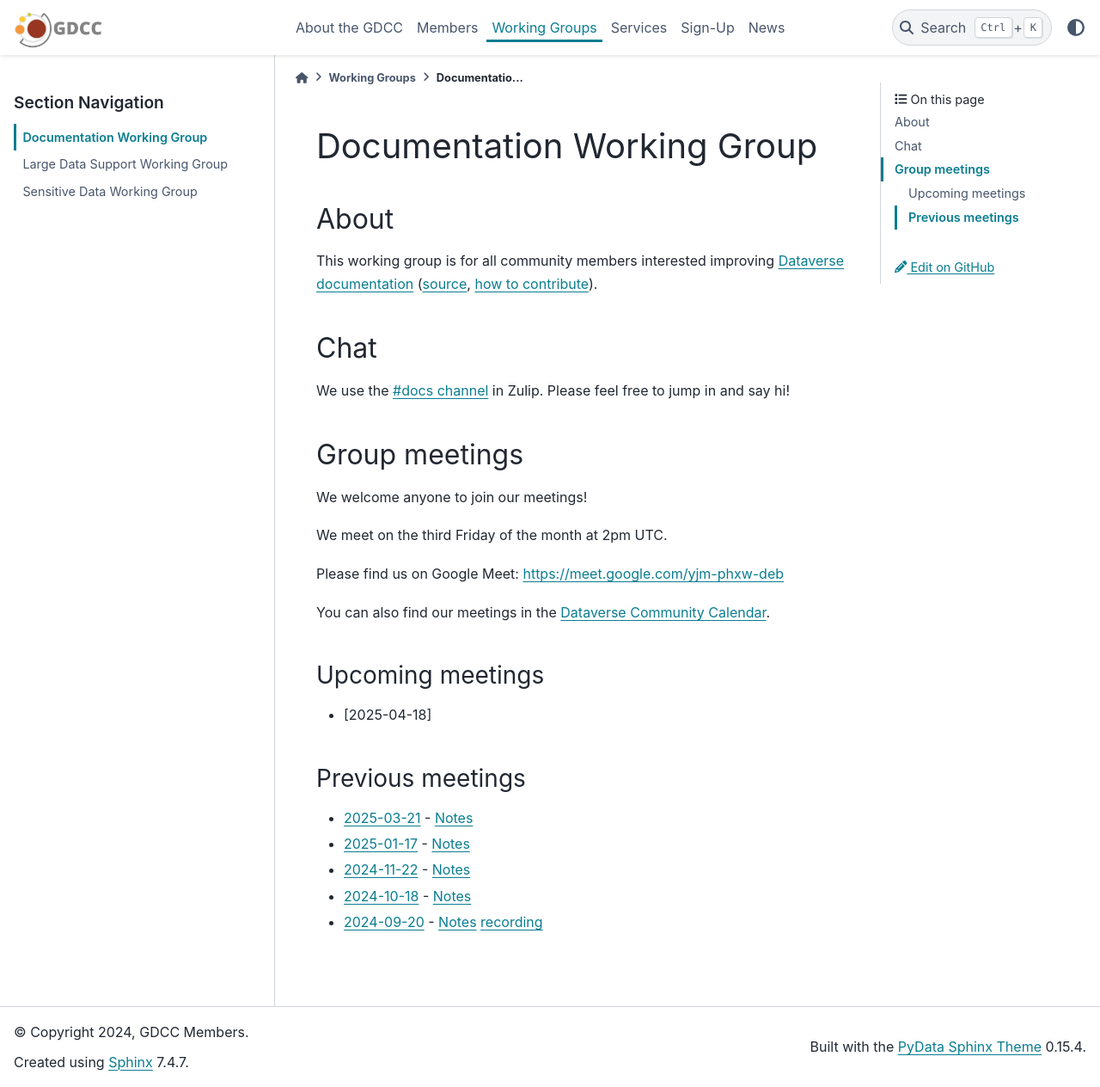
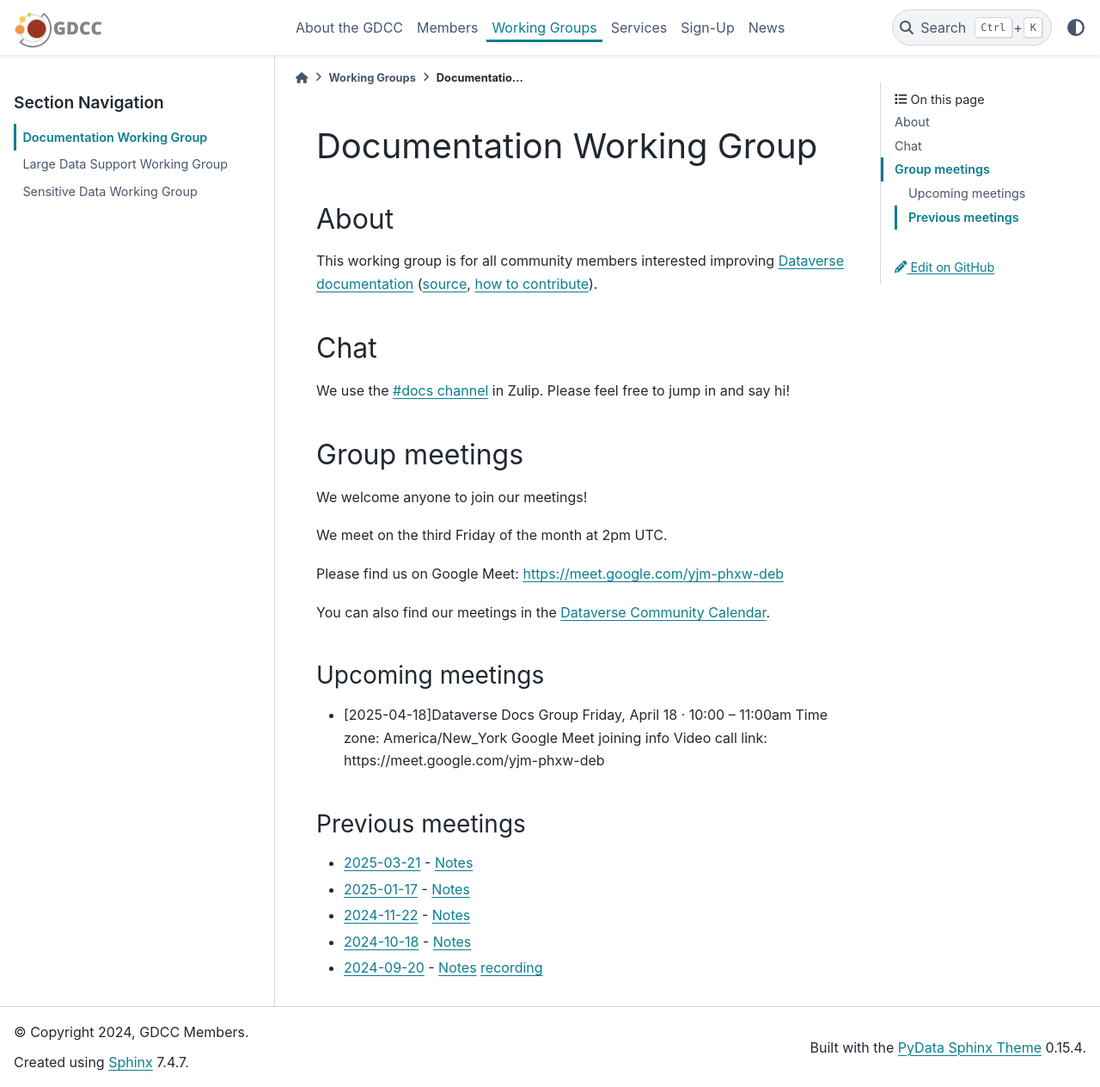
Before and after one commit to gdcc/www.gdcc.io, a Sphinx documentation site: the page built from source/working-groups/documentation.md, in a window 1280 px wide and 1264 px high. Shown: the whole window at 86% size. Built offline with Sphinx 7.4.7 and the PyData theme 0.15.4, drawn with Linux system fonts in a browser that asks for light colours.

Commit message:
Update documentation.md
adding meeting time

```diff
--- a/source/working-groups/documentation.md
+++ b/source/working-groups/documentation.md
@@ -24,7 +24,11 @@
 
 ### Upcoming meetings
 
-- [2025-04-18]
+- [2025-04-18]Dataverse Docs Group
+Friday, April 18 · 10:00 – 11:00am
+Time zone: America/New_York
+Google Meet joining info
+Video call link: https://meet.google.com/yjm-phxw-deb
 
 ### Previous meetings
 
```
